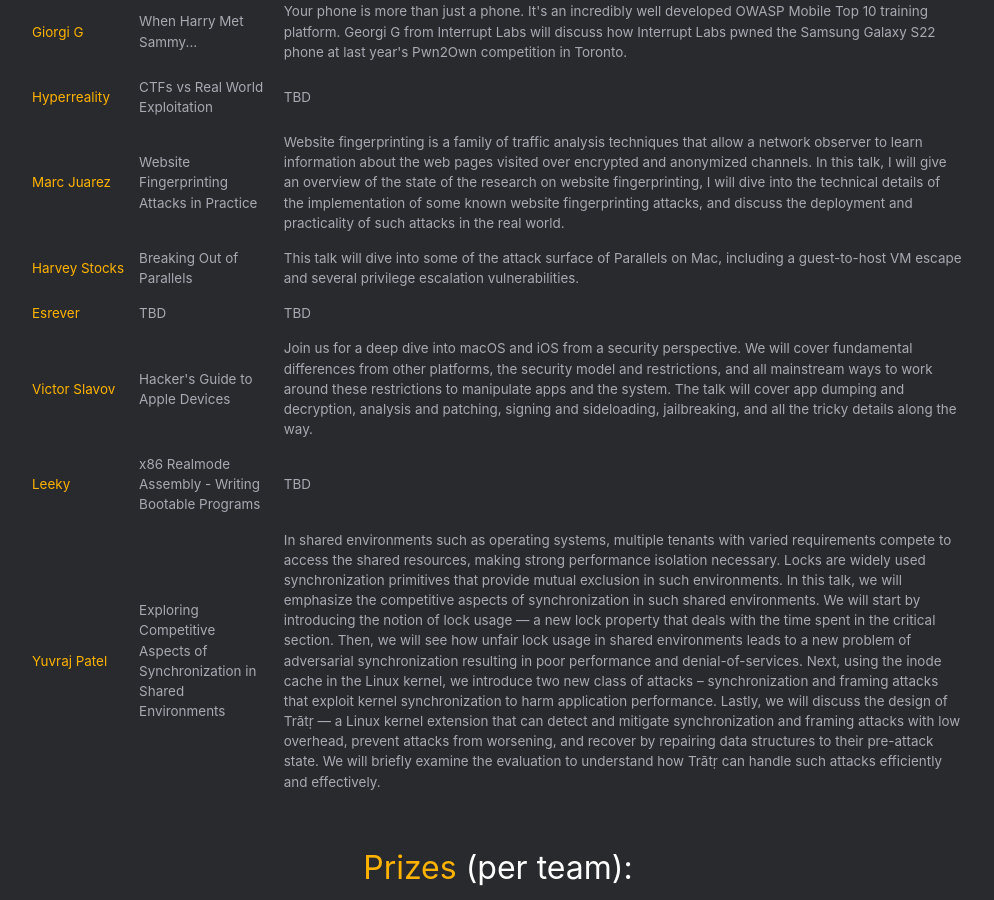
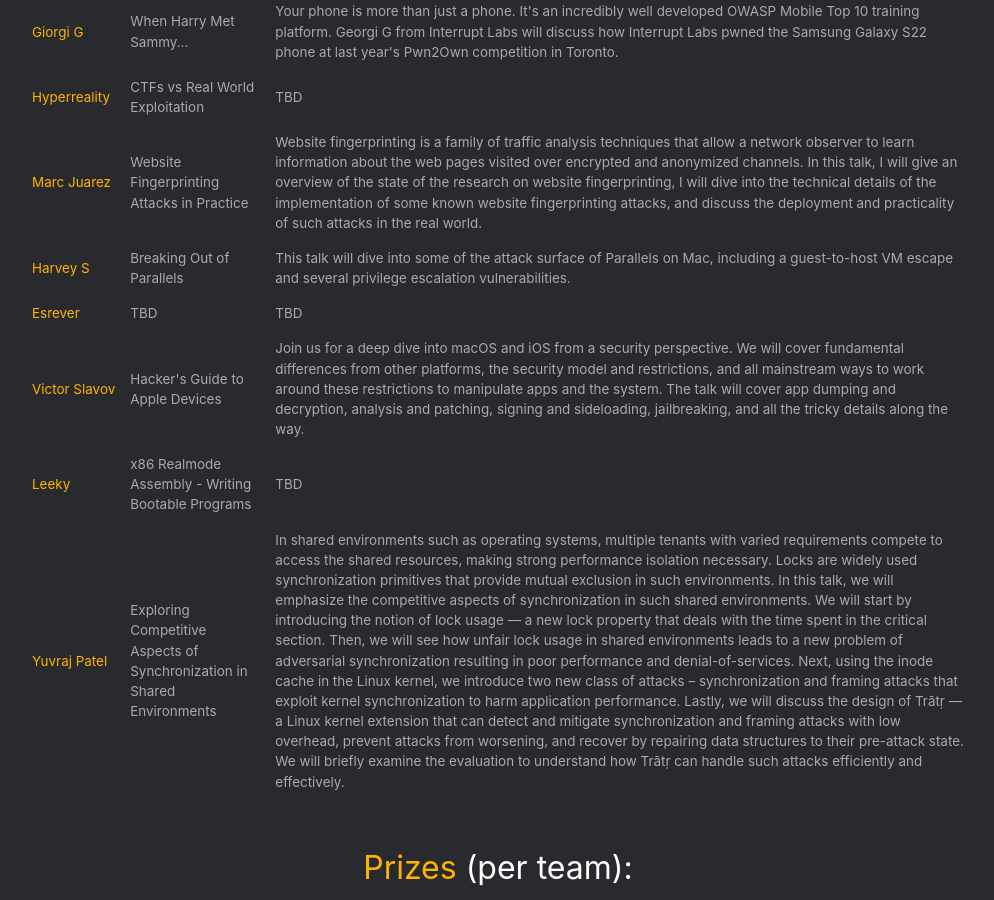
Before and after one commit to compsoc-edinburgh/pwned-site, a Jekyll site: the page built from jekyll/index.html, in a window 1280 px wide and 900 px high, scrolled down 2635 px. Shown: the whole window, without its empty margins (142-1136 px from the left). Built offline with Jekyll 4.4.1, drawn with Linux system fonts in a browser that asks for light colours; some web fonts are replaced; a script that is not in the unit is left out.

Commit message:
Remove last name of Harvey S

```diff
--- a/jekyll/_includes/about.html
+++ b/jekyll/_includes/about.html
@@ -118,7 +118,7 @@
       <td>Website fingerprinting is a family of traffic analysis techniques that allow a network observer to learn information about the web pages visited over encrypted and anonymized channels. In this talk, I will give an overview of the state of the research on website fingerprinting, I will dive into the technical details of the implementation of some known website fingerprinting attacks, and discuss the deployment and practicality of such attacks in the real world.</td>
     </tr>
     <tr>
-      <td>Harvey Stocks</td>
+      <td>Harvey S</td>
       <td>Breaking Out of Parallels</td>
       <td>This talk will dive into some of the attack surface of Parallels on Mac, including a guest-to-host VM escape and several privilege escalation vulnerabilities.</td>
     </tr>
```
